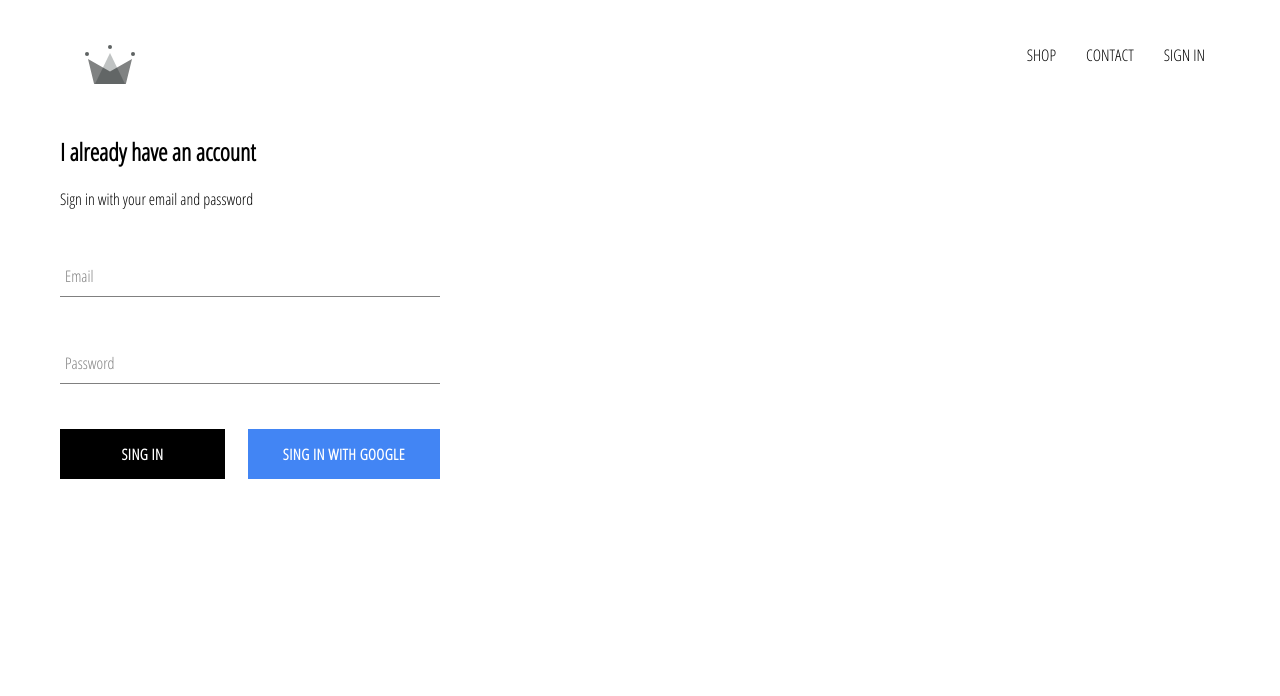
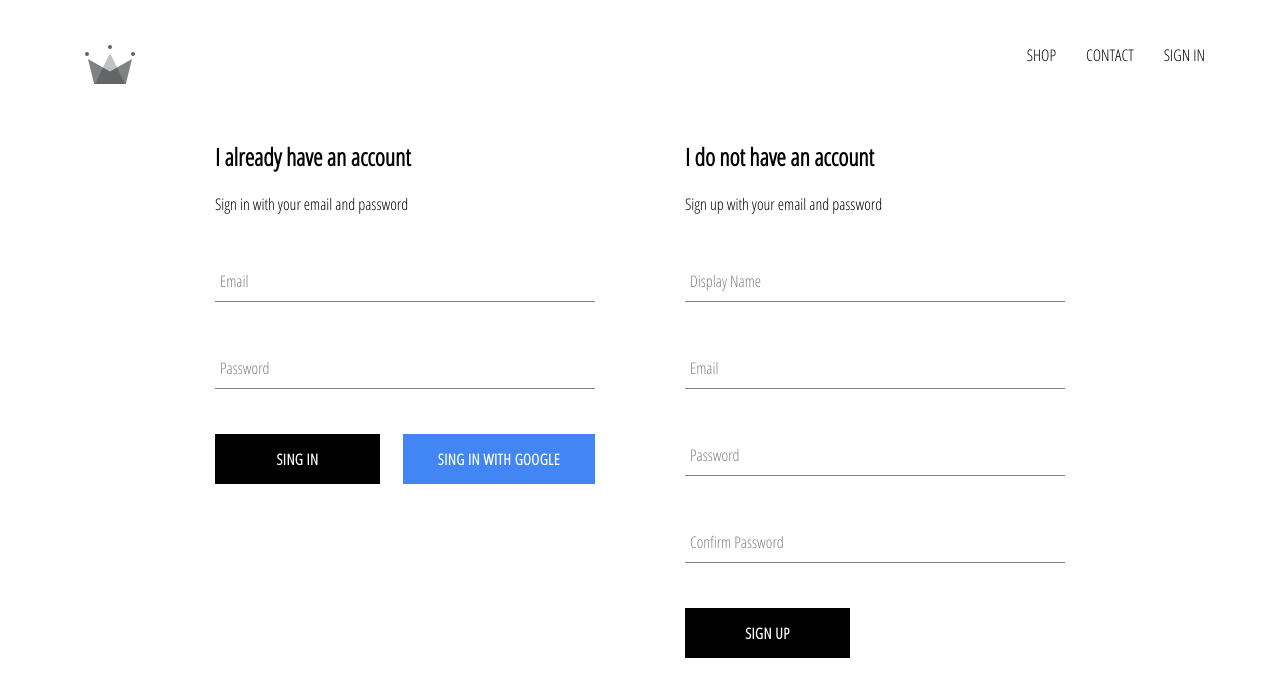
Before and after one commit to ThemeGravity/crwn-clothing, a React (Create React App) app: page /signin in a window 1280 px wide. Shown: the top 696 px of the page. Built offline with nearby package versions, Linux system fonts and the light colour scheme; no server answers.

Commit message:
Implement Sign Up

```diff
--- a/src/App.js
+++ b/src/App.js
@@ -4,7 +4,7 @@
 import ShopPage from "./pages/shop/Shop";
 import Header from "./components/header/Header";
 import SignInSignUpPage from "./pages/singin-signup/SignInSignUpPage";
-import { auth } from './firebase/firebase.util';
+import { auth, createUserProfileDocument } from './firebase/firebase.util';
 import './App.css';
 
 class App extends React.Component {
@@ -18,8 +18,21 @@
   unsubscribeFromAuth = null;
 
   componentDidMount() {
-    this.unsubscribeFromAuth = auth.onAuthStateChanged(user => {
-      this.setState({ currentUser: user });
+    this.unsubscribeFromAuth = auth.onAuthStateChanged(async userAuth => {
+      if (userAuth) {
+        const userRef = await createUserProfileDocument(userAuth);
+
+        userRef.onSnapshot(snapShot => {
+          this.setState({
+            currentUser: {
+              id: snapShot.id,
+              ...snapShot.data()
+            }
+          })
+        });
+      } else {
+        this.setState({ currentUser: userAuth })
+      }
     });
   }
 
--- /dev/null
+++ b/src/components/sign-up/SignUp.js
@@ -0,0 +1,101 @@
+import React, {Component} from 'react';
+
+import FormInput from "../form-input/FormInput";
+import CustomButton from "../custom-button/CustomButton";
+
+import { auth, createUserProfileDocument } from "../../firebase/firebase.util";
+
+import './sign-up.styles.scss';
+
+class SignUp extends Component {
+  constructor() {
+    super();
+
+    this.state = {
+      displayName: '',
+      email: '',
+      password: '',
+      confirmPassword: ''
+    }
+  }
+
+  handleSubmit = async e => {
+    e.preventDefault();
+
+    const { displayName, email, password, confirmPassword } = this.state;
+
+    if (password !== confirmPassword) {
+      alert("passwords don't match");
+      return;
+    }
+
+    try {
+      const { user } = await auth.createUserWithEmailAndPassword(email, password);
+
+      await createUserProfileDocument(user, { displayName });
+
+      this.setState({
+        displayName: '',
+        email: '',
+        password: '',
+        confirmPassword: ''
+      })
+    } catch (error) {
+      console.error(error);
+    }
+  }
+
+  handleChange = e => {
+    const {value, name} = e.target;
+    this.setState({
+      [name]: value
+    })
+  }
+
+  render() {
+    const { displayName, email, password, confirmPassword } = this.state;
+
+    return (
+      <div className='sign-up'>
+        <h2>I do not have an account</h2>
+        <span>Sign up with your email and password</span>
+        <form className='sign-up-form' onSubmit={this.handleSubmit}>
+          <FormInput
+            label='Display Name'
+            type='text'
+            value={displayName}
+            name='displayName'
+            onChange={this.handleChange}
+            required
+            />
+          <FormInput
+            label="Email"
+            name="email"
+            type="email"
+            value={email}
+            handleChange={this.handleChange}
+            required/>
+          <FormInput
+            label="Password"
+            name="password"
+            type="password"
+            value={password}
+            handleChange={this.handleChange}
+            required/>
+          <FormInput
+            label="Confirm Password"
+            name="confirmPassword"
+            type="password"
+            value={confirmPassword}
+            handleChange={this.handleChange}
+            required/>
+          <div className="buttons">
+            <CustomButton type="submit">SIGN UP</CustomButton>
+          </div>
+        </form>
+      </div>
+    )
+  }
+}
+
+export default SignUp;
--- /dev/null
+++ b/src/components/sign-up/sign-up.styles.scss
@@ -0,0 +1,9 @@
+.sign-up {
+  display: flex;
+  flex-direction: column;
+  width: 380px;
+
+  .title {
+    margin: 10px 0;
+  }
+}
--- a/src/firebase/firebase.util.js
+++ b/src/firebase/firebase.util.js
@@ -13,6 +13,30 @@
   measurementId: "G-H9H8M0VQM9"
 }
 
+export const createUserProfileDocument = async (userAuth, additionalData) => {
+  if (!userAuth) return;
+  console.log(userAuth);
+  const userRef = firestore.doc(`users/${userAuth.uid}`);
+  const snapShot = await userRef.get();
+
+  if (!snapShot.exists) {
+    const { displayName, email } = userAuth;
+    const createdAt = new Date();
+
+    try {
+      await userRef.set({
+        displayName,
+        email,
+        createdAt,
+        ...additionalData
+      })
+    } catch(error) {
+      console.log('error creating user', error.message);
+    }
+  }
+
+  return userRef;
+}
 firebase.initializeApp(config);
 
 export const auth = firebase.auth();
--- a/src/pages/singin-signup/SignInSignUpPage.js
+++ b/src/pages/singin-signup/SignInSignUpPage.js
@@ -1,12 +1,14 @@
 import React from "react";
 
 import SingIn from "../../components/sign-in/SignIn";
+import SignUp from "../../components/sign-up/SignUp";
 
 import './singin-signup.styles.scss';
 
 const SignInSignUpPage = () => (
   <div className="sign-in-and-sign-up">
     <SingIn />
+    <SignUp />
   </div>
 );
 
--- a/src/pages/singin-signup/singin-signup.styles.scss
+++ b/src/pages/singin-signup/singin-signup.styles.scss
@@ -0,0 +1,6 @@
+.sign-in-and-sign-up {
+    width: 850px;
+    display: flex;
+    justify-content: space-between;
+    margin: 30px auto;
+}
```
